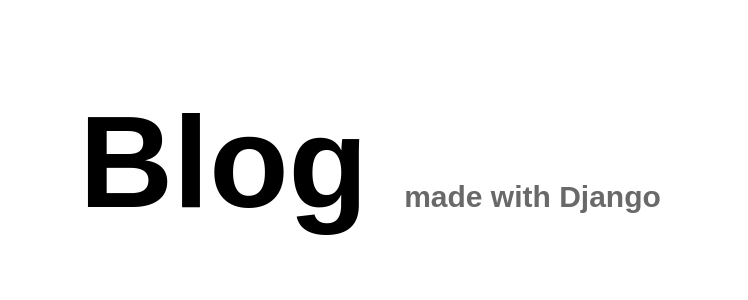
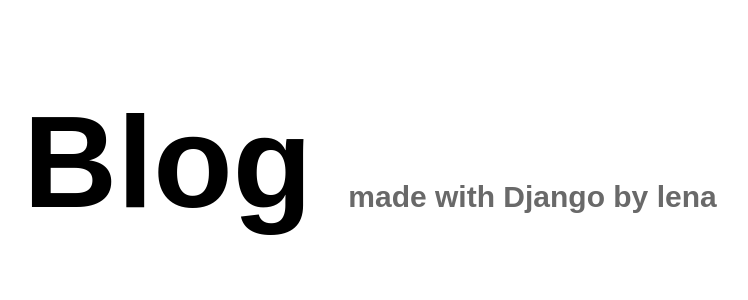
Before and after one commit to LenaTeahcer/PY_WEB_VER1, a Django app: page /blog/ in a window 1280 px wide. Shown: the top 300 px of the page, without its empty margins (270-1018 px from the left). Run offline with Django 3.2, Linux system fonts and the light colour scheme; data that the repository does not hold is empty; some web fonts are replaced.

Commit message:
changed post_list.html

```diff
--- a/blog/templates/blog/post_list.html
+++ b/blog/templates/blog/post_list.html
@@ -54,7 +54,7 @@
 <body>
 
 <div id="content">
-    <h1 id="title">Blog <span id="title_small">made with Django</span></h1>
+    <h1 id="title">Blog <span id="title_small">made with Django by lena</span></h1>
 
     {% for post in object_list %}
     <div class="box">
```
